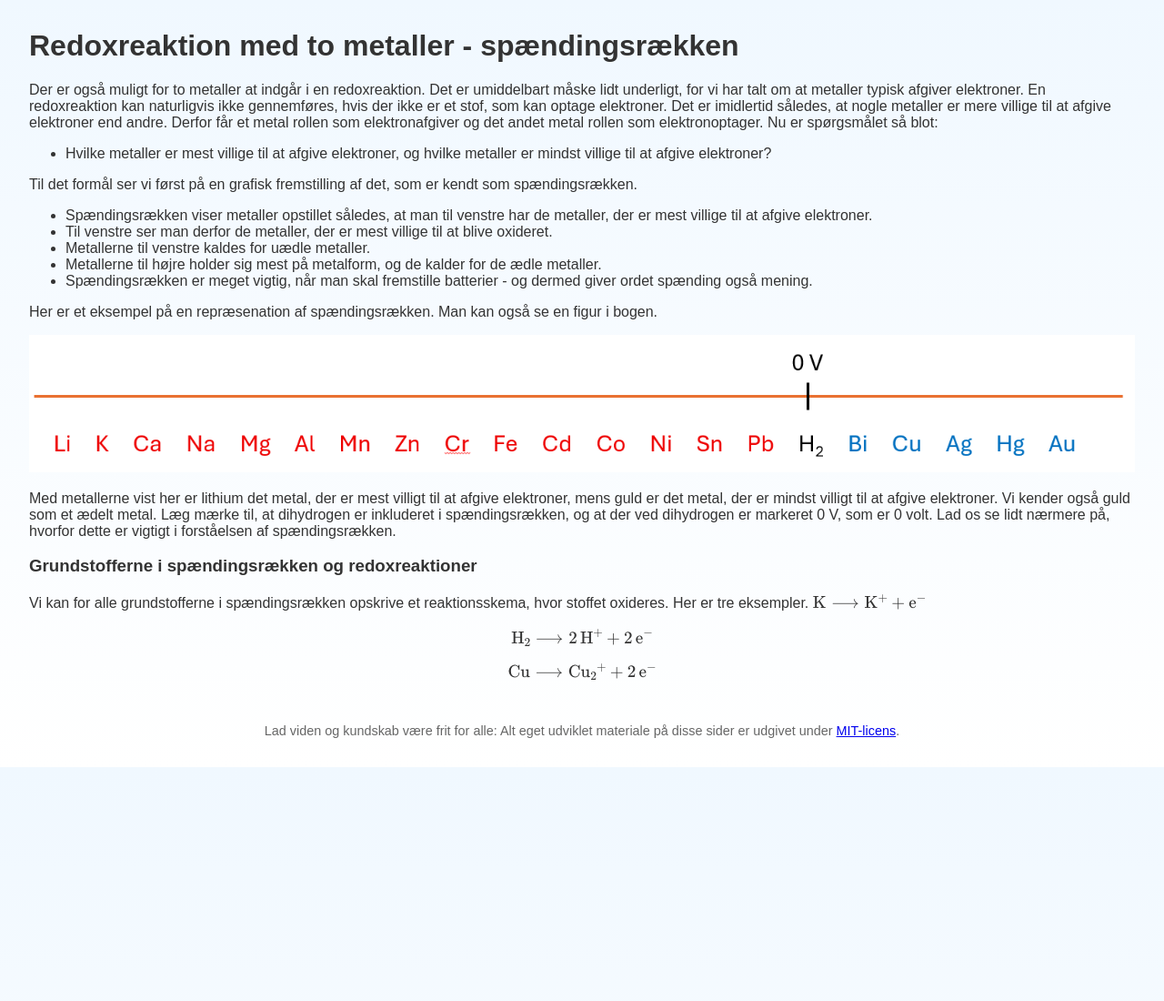
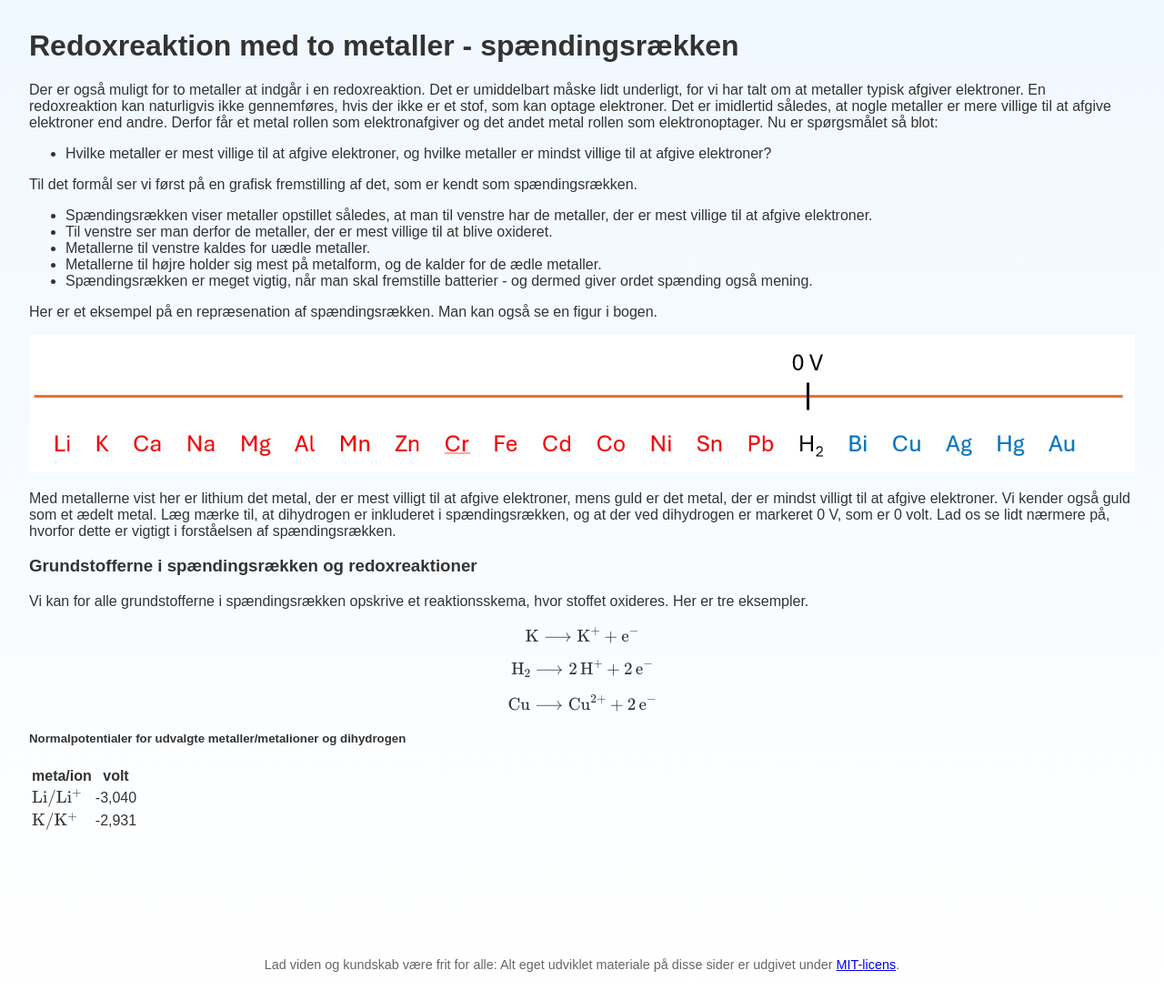
Before and after one commit to jenskaalby/matkem, a Jekyll site: the page built from Kemi/redox/spaendingsraekken.md, in a window 1280 px wide. Shown: the whole page at 91% size. Built offline with Jekyll 4.4.1, drawn with Linux system fonts in a browser that asks for light colours; before the commit the page ends 900 px from its top, so only the background shows below that.

Commit message:
Update spaendingsraekken.md

```diff
--- a/Kemi/redox/spaendingsraekken.md
+++ b/Kemi/redox/spaendingsraekken.md
@@ -25,8 +25,20 @@ Læg mærke til, at dihydrogen er inkluderet i spændingsrækken, og at der ved
 
 ### Grundstofferne i spændingsrækken og redoxreaktioner
 Vi kan for alle grundstofferne i spændingsrækken opskrive et reaktionsskema, hvor stoffet oxideres. Her er tre eksempler.
+
 $$\ce{K -> K+ + e-}$$
 
 $$\ce{H_2 -> 2H+ + 2e-}$$
 
-$$\ce{Cu -> Cu2+ +2e-}$$
+$$\ce{Cu -> Cu^{2+} +2e-}$$
+
+##### Normalpotentialer for udvalgte metaller/metalioner og dihydrogen
+
+|meta/ion| volt|
+|---|---|
+|$\ce{Li/Li+}$|-3,040|
+|$\ce{K/K+}$|-2,931|
+|||
+|||
+|||
+|||
```
